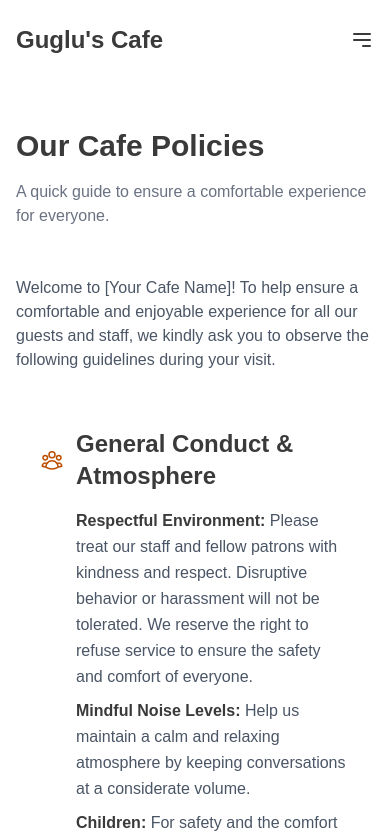
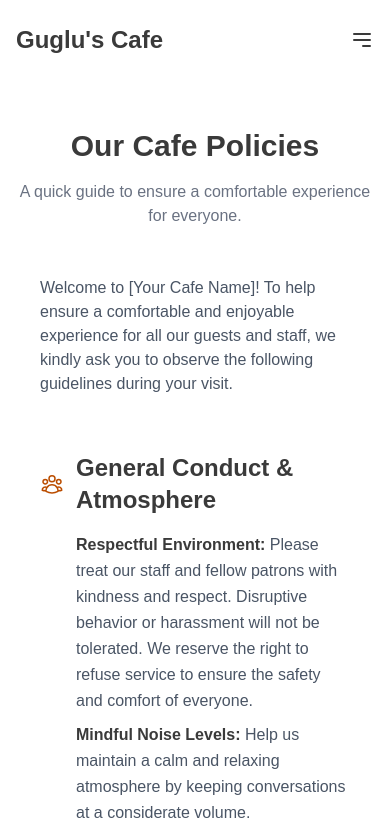
Before and after one commit to Vinw199/Cafe-1, a Next.js app: page /dine-in-policy in a window 390 px wide. Shown: the top 838 px of the page. Built offline with nearby package versions, Linux system fonts and the light colour scheme.

Commit message:
dine in policies header UI improvements in mobile view

```diff
--- a/src/app/dine-in-policy/page.js
+++ b/src/app/dine-in-policy/page.js
@@ -92,7 +92,7 @@ export default function DineInPolicyPage() {
     <div className="max-w-7xl mx-auto px-4 sm:px-6 lg:px-8 py-12 md:py-16">
       <div className="md:grid md:grid-cols-3 md:gap-8 lg:gap-12">
         {/* Sticky Title Column (Left) */}
-        <div className="md:col-span-1 md:sticky md:top-24 h-fit mb-12 md:mb-0">
+        <div className="md:col-span-1 md:sticky md:top-24 h-fit mb-12 md:mb-0 text-center md:text-left">
           <motion.h1
             className="text-3xl md:text-4xl font-bold text-[#3A3A3A] mb-4"
             initial={{ opacity: 0, x: -20 }}
@@ -115,7 +115,7 @@ export default function DineInPolicyPage() {
         {/* Policy Content Column (Right) */}
         <div className="md:col-span-2 space-y-8">
           <motion.p
-            className="mb-8 text-gray-600"
+            className="mb-8 px-6 text-gray-600"
             initial={{ opacity: 0, y: 10 }}
             animate={{ opacity: 1, y: 0 }}
             transition={{ duration: 0.3, delay: 0.1 }}
```
